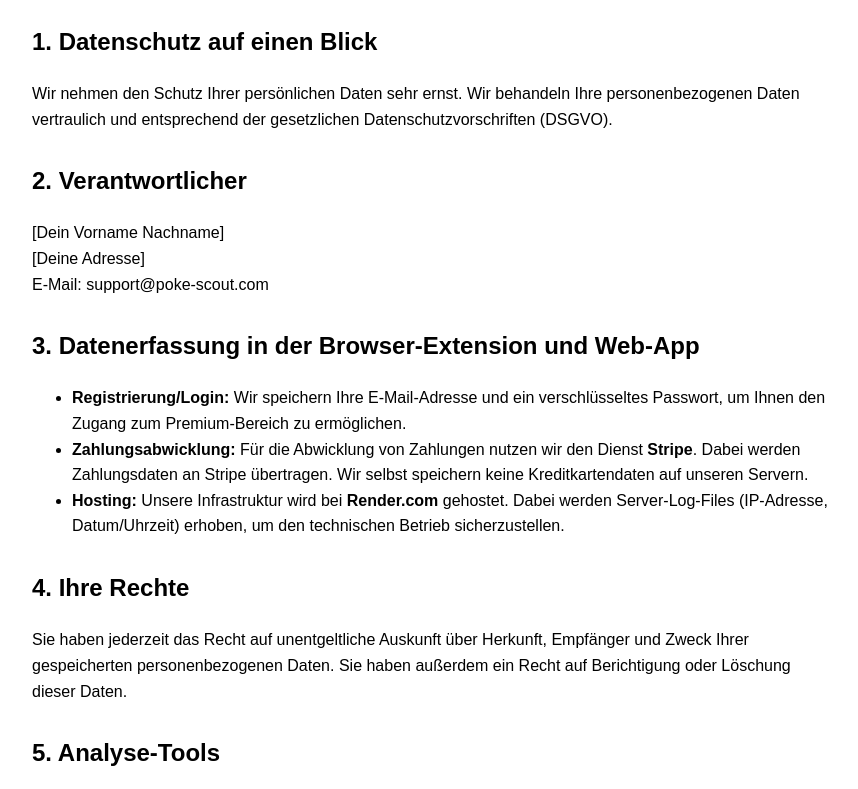
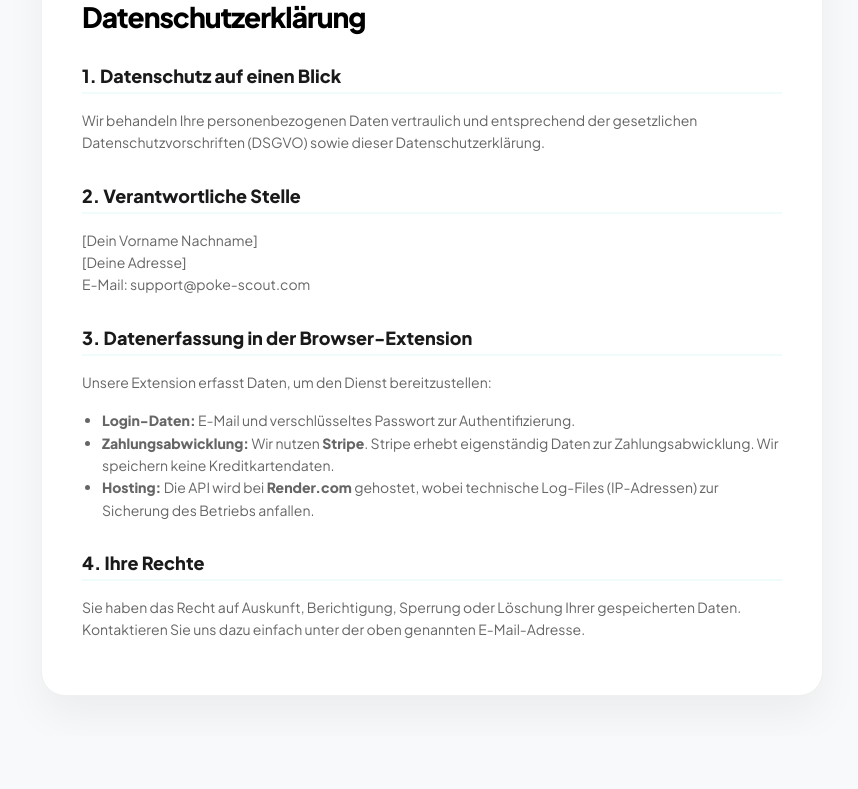
Before and after one commit to viju-cards/card-pulse, a website: page public/datenschutz.html in a window 1280 px wide. Shown: the part 120-909 px from the top of the page, without its empty margins (208-1066 px from the left). After the commit the page ends 856 px from the top, so only its background shows below. Drawn offline with Linux system fonts and the light colour scheme.

Commit message:
Update datenschutz.html

```diff
--- a/public/datenschutz.html
+++ b/public/datenschutz.html
@@ -2,29 +2,63 @@
 <html lang="de">
 <head>
     <meta charset="UTF-8">
-    <title>Datenschutzerklärung - PokéScout</title>
-    <style>body { font-family: sans-serif; line-height: 1.6; padding: 40px; max-width: 800px; margin: auto; } h2 { margin-top: 30px; }</style>
+    <meta name="viewport" content="width=device-width, initial-scale=1.0">
+    <title>Datenschutz - PokéScout</title>
+    <link href="https://fonts.googleapis.com/css2?family=Plus+Jakarta+Sans:wght@400;600;800&display=swap" rel="stylesheet">
+    <style>
+
+		body {
+            font-family: 'Plus Jakarta Sans', sans-serif;
+            background-color: #f8f9fa;
+            display: flex;
+            justify-content: center;
+            align-items: center; /* Das sorgt für die vertikale Zentrierung */
+            min-height: 100vh;
+            margin: 0;
+            padding: 40px 20px;
+            box-sizing: border-box;
+        }
+        .card {
+            background: white;
+            padding: 40px;
+            border-radius: 24px;
+            box-shadow: 0 20px 40px rgba(0,0,0,0.05);
+            max-width: 700px;
+            width: 100%;
+            border: 1px solid #f0f0f0;
+            /* Falls der Text sehr lang ist, sorgt dies für gute Abstände */
+            margin: auto;
+        }
+
+		h1 { font-weight: 800; font-size: 28px; margin-bottom: 24px; letter-spacing: -1px; }
+        h2 { font-size: 18px; font-weight: 700; margin-top: 30px; color: #1a1a1a; border-bottom: 2px solid #f0fbfc; padding-bottom: 5px; }
+        p, li { color: #666; line-height: 1.6; font-size: 14px; }
+        ul { padding-left: 20px; }
+        a { color: #00adbd; text-decoration: none; font-weight: 600; }
+        .back-link { margin-bottom: 20px; display: block; font-size: 14px; }
+    </style>
 </head>
 <body>
+    <div class="card">
+        <a href="/" class="back-link">← Zurück zum Dashboard</a>
         <h1>Datenschutzerklärung</h1>
 
         <h2>1. Datenschutz auf einen Blick</h2>
-    <p>Wir nehmen den Schutz Ihrer persönlichen Daten sehr ernst. Wir behandeln Ihre personenbezogenen Daten vertraulich und entsprechend der gesetzlichen Datenschutzvorschriften (DSGVO).</p>
+        <p>Wir behandeln Ihre personenbezogenen Daten vertraulich und entsprechend der gesetzlichen Datenschutzvorschriften (DSGVO) sowie dieser Datenschutzerklärung.</p>
 
-    <h2>2. Verantwortlicher</h2>
+        <h2>2. Verantwortliche Stelle</h2>
         <p>[Dein Vorname Nachname]<br>[Deine Adresse]<br>E-Mail: support@poke-scout.com</p>
 
-    <h2>3. Datenerfassung in der Browser-Extension und Web-App</h2>
+        <h2>3. Datenerfassung in der Browser-Extension</h2>
+        <p>Unsere Extension erfasst Daten, um den Dienst bereitzustellen:</p>
         <ul>
-        <li><strong>Registrierung/Login:</strong> Wir speichern Ihre E-Mail-Adresse und ein verschlüsseltes Passwort, um Ihnen den Zugang zum Premium-Bereich zu ermöglichen.</li>
-        <li><strong>Zahlungsabwicklung:</strong> Für die Abwicklung von Zahlungen nutzen wir den Dienst <strong>Stripe</strong>. Dabei werden Zahlungsdaten an Stripe übertragen. Wir selbst speichern keine Kreditkartendaten auf unseren Servern.</li>
-        <li><strong>Hosting:</strong> Unsere Infrastruktur wird bei <strong>Render.com</strong> gehostet. Dabei werden Server-Log-Files (IP-Adresse, Datum/Uhrzeit) erhoben, um den technischen Betrieb sicherzustellen.</li>
+            <li><strong>Login-Daten:</strong> E-Mail und verschlüsseltes Passwort zur Authentifizierung.</li>
+            <li><strong>Zahlungsabwicklung:</strong> Wir nutzen <strong>Stripe</strong>. Stripe erhebt eigenständig Daten zur Zahlungsabwicklung. Wir speichern keine Kreditkartendaten.</li>
+            <li><strong>Hosting:</strong> Die API wird bei <strong>Render.com</strong> gehostet, wobei technische Log-Files (IP-Adressen) zur Sicherung des Betriebs anfallen.</li>
         </ul>
 
         <h2>4. Ihre Rechte</h2>
-    <p>Sie haben jederzeit das Recht auf unentgeltliche Auskunft über Herkunft, Empfänger und Zweck Ihrer gespeicherten personenbezogenen Daten. Sie haben außerdem ein Recht auf Berichtigung oder Löschung dieser Daten.</p>
-
-    <h2>5. Analyse-Tools</h2>
-    <p>Wir verzichten bewusst auf Tracking-Cookies von Drittanbietern (wie Google Analytics), um Ihre Privatsphäre zu schützen.</p>
+        <p>Sie haben das Recht auf Auskunft, Berichtigung, Sperrung oder Löschung Ihrer gespeicherten Daten. Kontaktieren Sie uns dazu einfach unter der oben genannten E-Mail-Adresse.</p>
+    </div>
 </body>
 </html>
```
Lines whose indentation alone changed are shown as unchanged.
